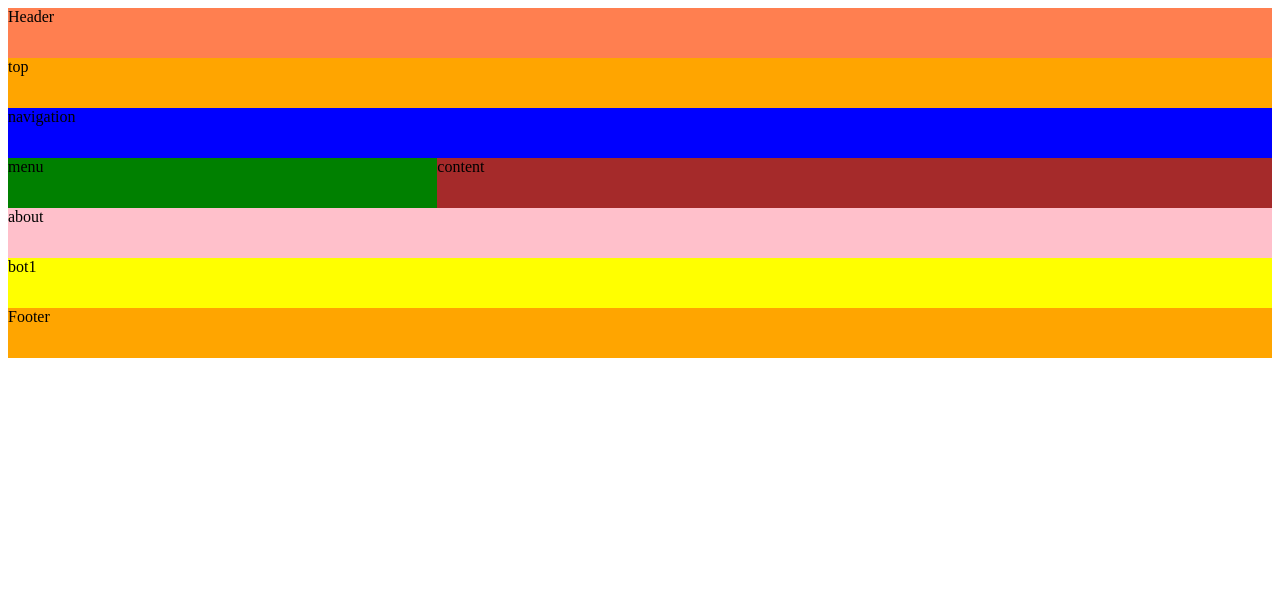
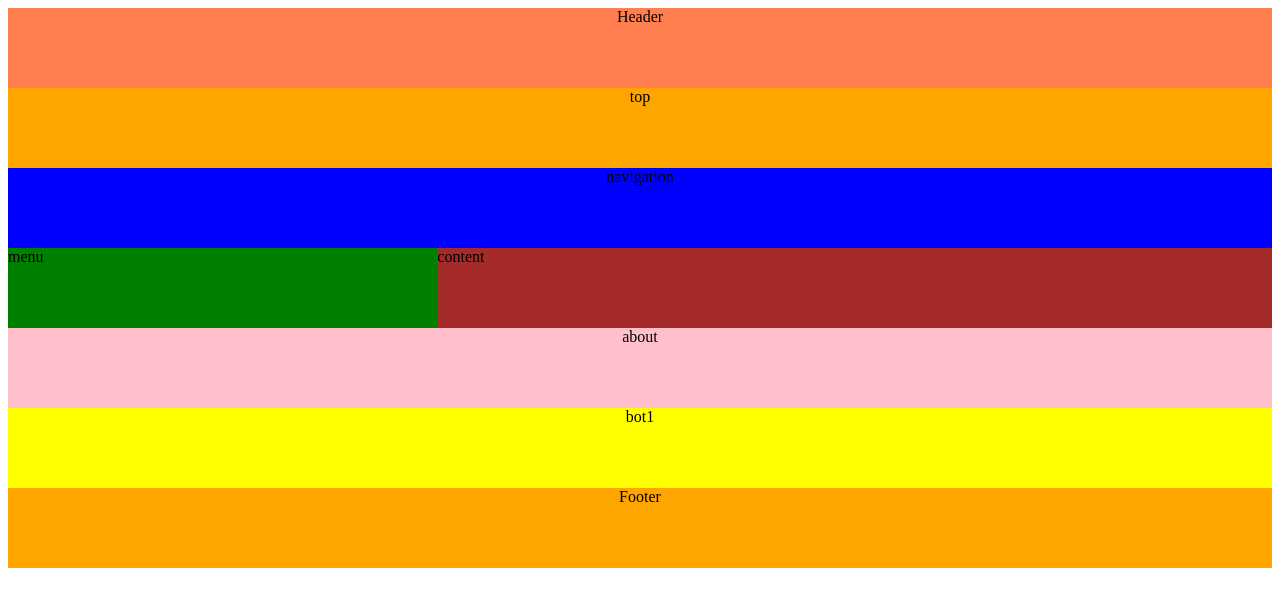
Before and after one commit to hothion/DemoGridLayout, a plain HTML site: page index.html in a window 1280 px wide. Drawn offline with Linux system fonts and the light colour scheme.

Commit message:
Update gridText.css

```diff
--- a/gridText.css
+++ b/gridText.css
@@ -1,41 +1,55 @@
 	.Header1 {
 		grid-area:Header;
 		background-color:coral;
-	height:50px;
+		height:80px;
+		text-align: center;
 	}
+
 	.top1 {
 		grid-area:tops;
 		background-color:orange;
-	height: 50px;
+		height: 80px;
+		text-align: center;
+
 	}
 	.navigation1 { grid-area:navigation;
 		background-color: blue;
-	height: 50px;
+		height: 80px;
+		text-align: center;
 	}
 	.menu1 {
 		grid-area:menu;
 		background-color: green;
-	height: 50px;
+		height: 80px;
+		text-align: left;
 	}
 	.content1{
 		grid-area:contentss;
 		background-color:brown;
-	height:50px;
+		height:80px;
+		text-align: left;
+
 	}
 	.about1{
 		grid-area: about;
 		background-color:pink;
-	height:50px;
+		height:80px;
+		text-align: center;
 	}
 	.bot1{
 		grid-area: bot;
 		background-color:yellow;
-	height:50px;
+		height:80px;
+		text-align: center;
+
 	}
+
 	.Footer1{
 		grid-area:Footer;
 		background-color: orange;
-	height: 50px;
+		height: 80px;
+		text-align: center;
+
 	}
 	.container{
 		display:grid;
```
Lines whose indentation alone changed are shown as unchanged.
